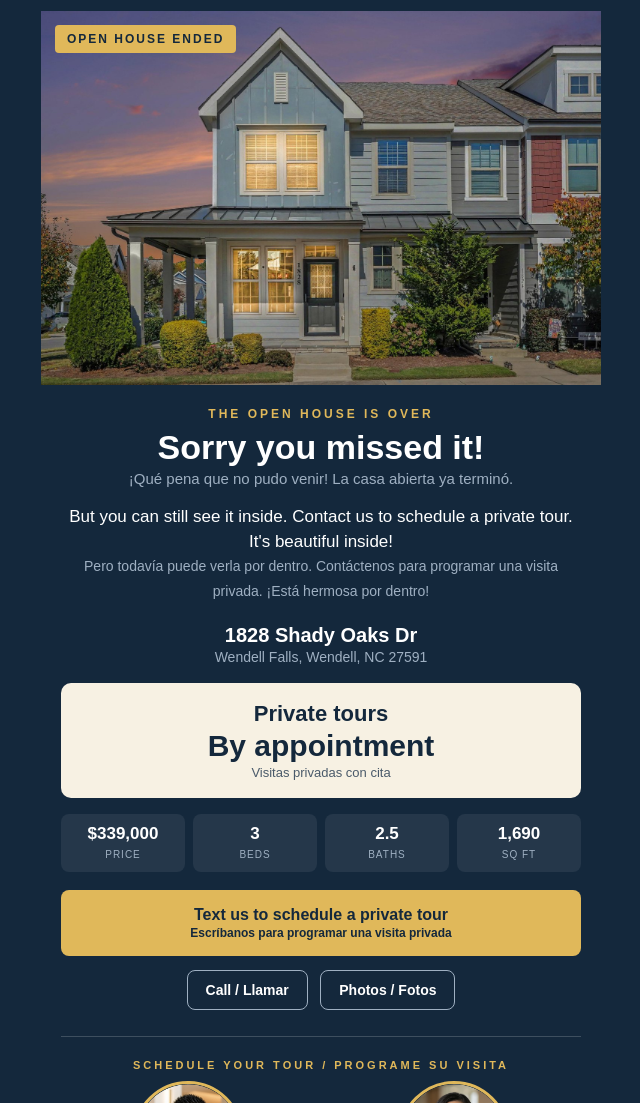
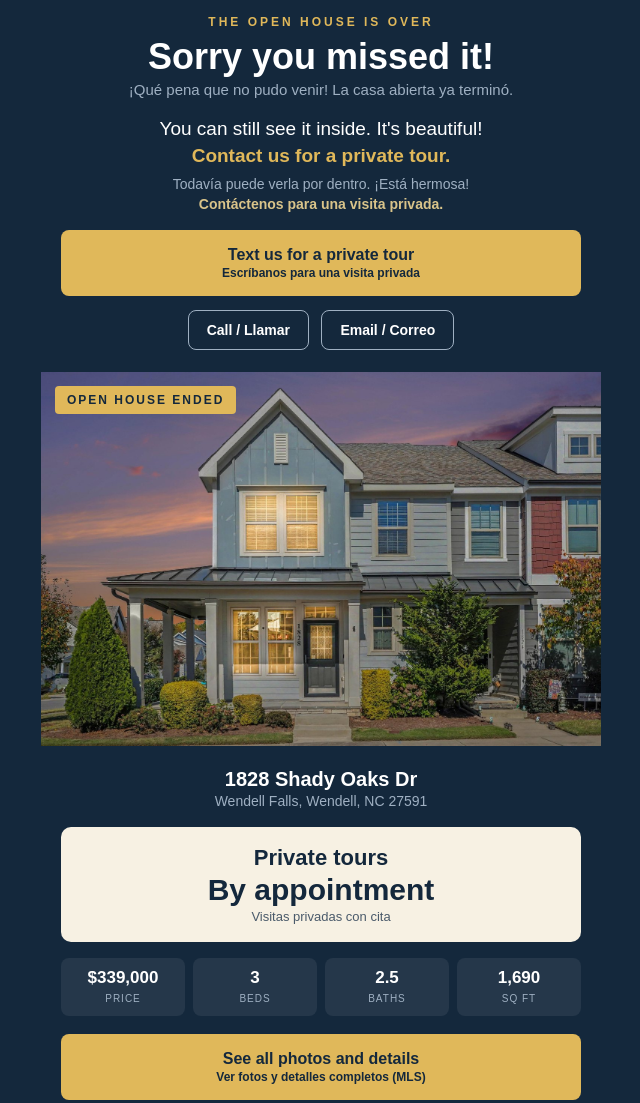
Before and after one commit to fjrodriguez1988-spec/open-house-checkin, a plain HTML site: page open/1828-shady-oaks/index.html in a window 1280 px wide. Shown: the part 167-1270 px from the top of the page, without its empty margins (319-959 px from the left). Drawn offline with Linux system fonts and the light colour scheme.

Commit message:
1828 landing page: put the message and contact button above the photo

```diff
--- a/open/1828-shady-oaks/index.html
+++ b/open/1828-shady-oaks/index.html
@@ -50,6 +50,12 @@ h1{font-size:34px;line-height:1.1;margin:8px 0 4px}
 .host .names{font-size:20px;font-weight:700;line-height:1.35}
 .host .kw{color:var(--mute);font-size:13px;margin-top:6px}
 .host .list{color:var(--mute);font-size:12px;margin-top:10px}
+.lead{max-width:560px;margin:0 auto;padding:4px 20px 22px;text-align:center}
+.lead h1{font-size:36px}
+.lead .big{font-size:19px;line-height:1.4;margin:0 0 6px}
+.lead .big b{color:var(--gold)}
+.lead .big-es{font-size:14px;line-height:1.4;color:var(--mute);margin:0 0 16px}
+.lead .big-es b{color:#d9c48a}
 .fine{color:#6d8095;font-size:10px;margin-top:22px;line-height:1.5}
 </style>
 </head>
@@ -58,15 +64,21 @@ h1{font-size:34px;line-height:1.1;margin:8px 0 4px}
   <img class="edhg" src="eldorado-logo.png" alt="El Dorado Home Group">
   <div class="powered">Powered by <img src="kw-white.png" alt="Keller Williams Realty Cary"></div>
 </div>
+<div class="lead">
+  <p class="kicker">The open house is over</p>
+  <h1>Sorry you missed it!</h1>
+  <p class="es">¡Qué pena que no pudo venir! La casa abierta ya terminó.</p>
+  <p class="big">You can still see it inside. It's beautiful!<br><b>Contact us for a private tour.</b></p>
+  <p class="big-es">Todavía puede verla por dentro. ¡Está hermosa!<br><b>Contáctenos para una visita privada.</b></p>
+  <a class="btn" href="sms:+19194267984">Text us for a private tour<small>Escríbanos para una visita privada</small></a>
+  <a class="btn2" href="tel:+19194267984">Call / Llamar</a>
+  <a class="btn2" href="mailto:fjrodriguez@kw.com">Email / Correo</a>
+</div>
 <div class="hero">
   <img src="front.jpg" alt="Front of 1828 Shady Oaks Dr, Wendell Falls">
   <div class="badge">Open House Ended</div>
 </div>
 <div class="wrap">
-  <p class="kicker">The open house is over</p>
-  <h1>Sorry you missed it!</h1>
-  <p class="es">¡Qué pena que no pudo venir! La casa abierta ya terminó.</p>
-  <p class="invite">But you can still see it inside. Contact us to schedule a private tour. It's beautiful inside!<br><span>Pero todavía puede verla por dentro. Contáctenos para programar una visita privada. ¡Está hermosa por dentro!</span></p>
   <p class="addr">1828 Shady Oaks Dr</p>
   <p class="town">Wendell Falls, Wendell, NC 27591</p>
 
@@ -83,9 +95,7 @@ h1{font-size:34px;line-height:1.1;margin:8px 0 4px}
     <div><b>1,690</b><span>Sq ft</span></div>
   </div>
 
-  <a class="btn" href="sms:+19194267984">Text us to schedule a private tour<small>Escríbanos para programar una visita privada</small></a>
-  <a class="btn2" href="tel:+19194267984">Call / Llamar</a>
-  <a class="btn2" href="https://www.flexmls.com/share/Es3Cp/1828-Shady-Oaks-Drive-Wendell-NC-27591">Photos / Fotos</a>
+  <a class="btn" href="https://www.flexmls.com/share/Es3Cp/1828-Shady-Oaks-Drive-Wendell-NC-27591">See all photos and details<small>Ver fotos y detalles completos (MLS)</small></a>
 
   <div class="host">
     <p class="lab">Schedule your tour / Programe su visita</p>
```
